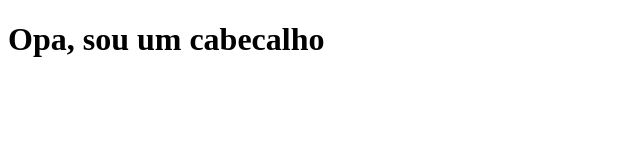
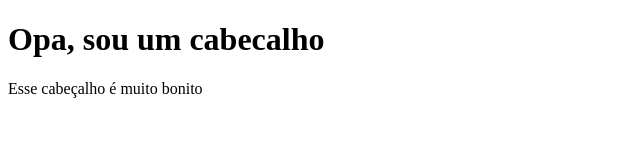
Before and after one commit to Jardel-Kenzie/demo-30-06-giflow, a plain HTML site: page index.html in a window 1280 px wide. Shown: the whole page, without its empty margins (0-640 px from the left). Drawn offline with Linux system fonts and the light colour scheme.

Commit message:
fix: Adicionei a descricao ao cabecalho

```diff
--- a/index.html
+++ b/index.html
@@ -9,6 +9,8 @@
 <body>
     <header>
         <h1>Opa, sou um cabecalho</h1>
+
+        <p>Esse cabeçalho é muito bonito</p>
     </header>
 </body>
 </html>
```
